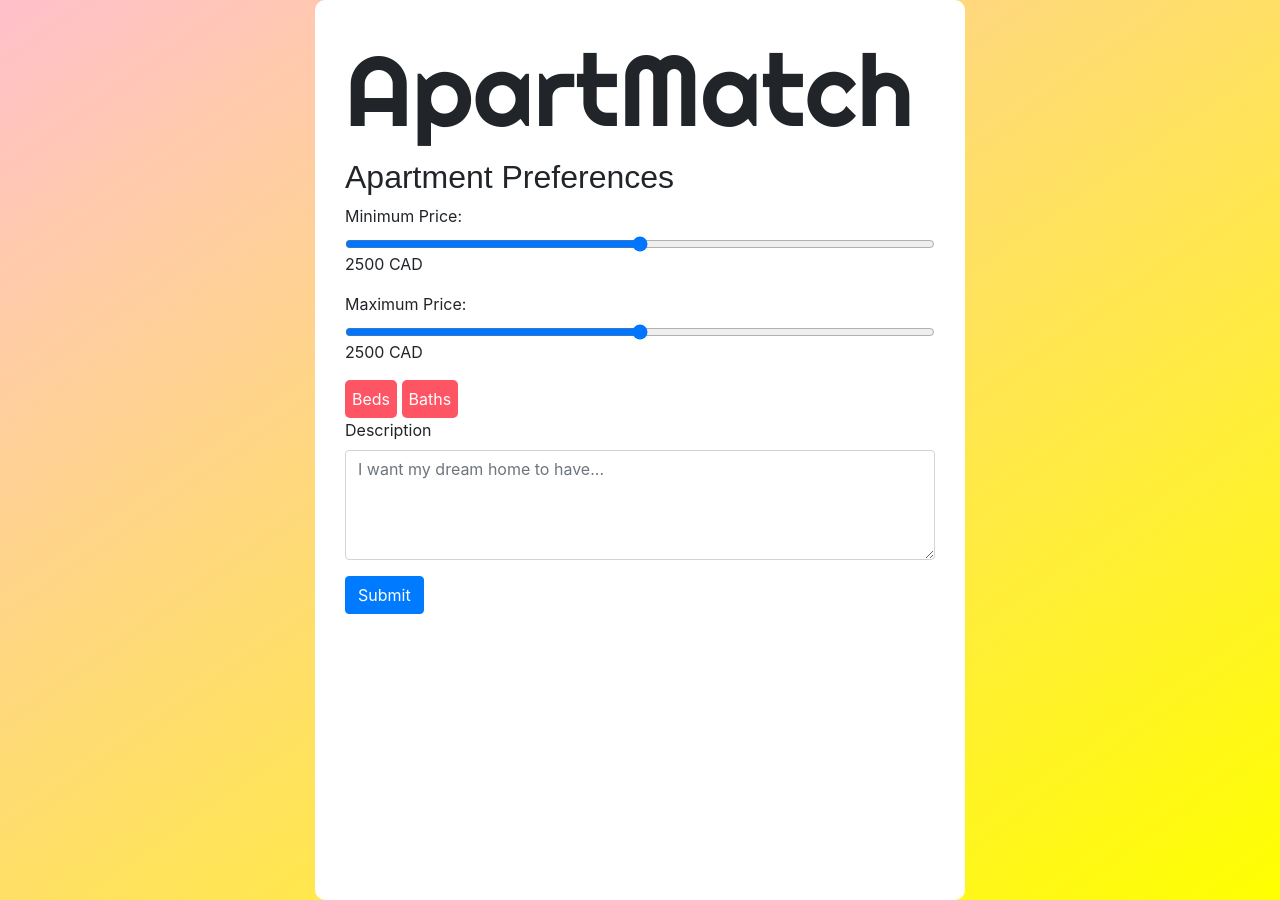
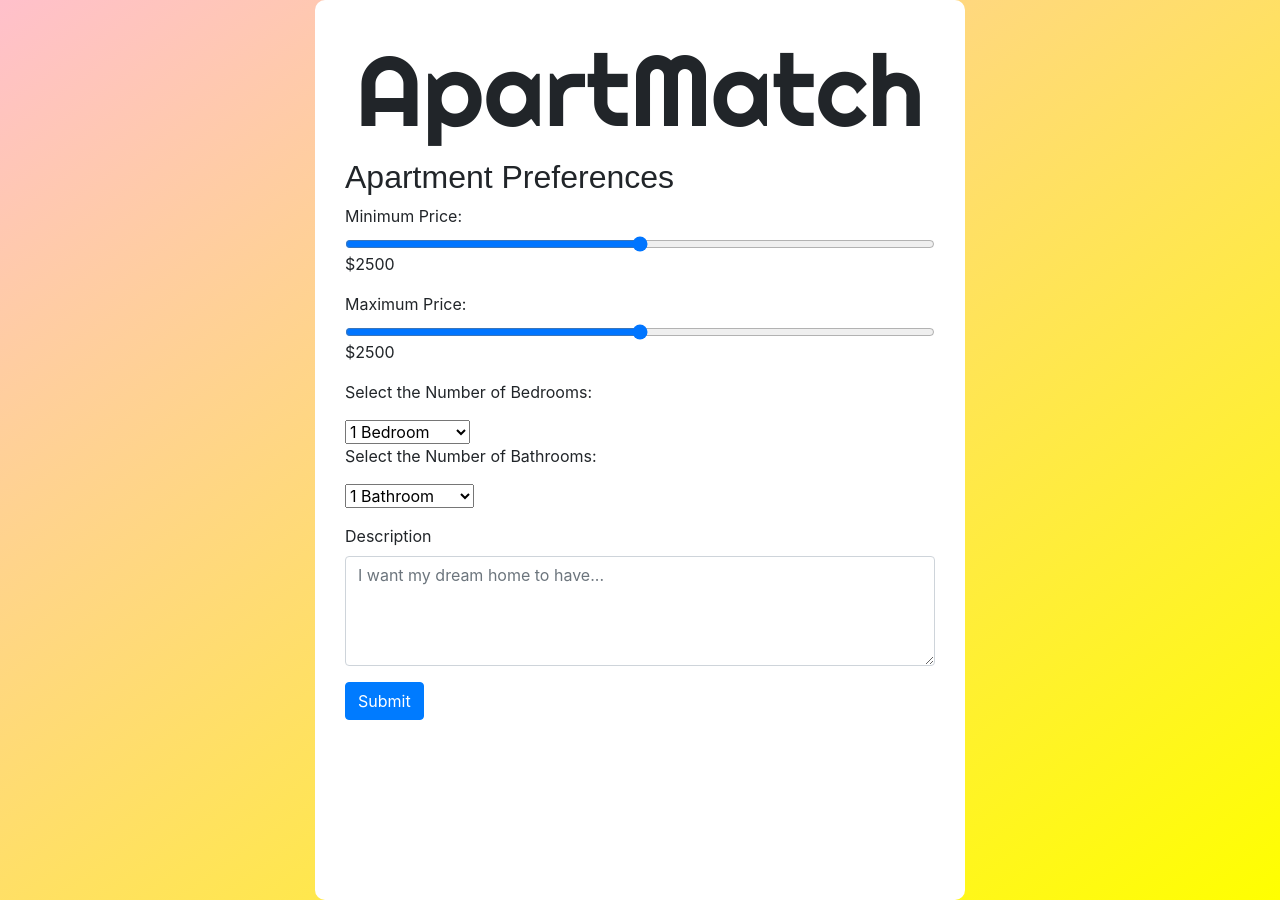
Before and after one commit to thabnir/ApartMatch, a Flask app: page / in a window 1280 px wide. Run offline with Flask 3, Linux system fonts and the light colour scheme; some libraries are stand-ins or nearby versions.

Commit message:
major ui enhancements

```diff
--- a/app.py
+++ b/app.py
@@ -27,10 +27,7 @@ bedroom_mapping = {
 
 @app.route('/search', methods=['GET', 'POST'])
 def search():
-    form = request.form
-    user_prefs = form.to_dict()
-    print("behold, the user data:")
-    print(user_prefs)
+    user_prefs = request.form.to_dict()
 
     # TODO: TRANSLATE THE DESCRIPTIONS
     # MANY ARE IN FRENCH (BASTARDS)
@@ -38,13 +35,8 @@ def search():
     # DO A FILTERING PROCESS?
     # MAYBE THAT CAN BE PART OF THE AI CHUNK THAT WE ARE SUPPOSED TO HAVE
 
-    # print the search data input
-    print("Printing the search data input")
-    for key, value in user_prefs.items():
-        print(f"{key}: {value}")
-
     apt_data = realtor.get_listings(page=1,
-                                    count=20,
+                                    count=50,
                                     rent_max=user_prefs['maxPrice'],
                                     rent_min=user_prefs['minPrice'],
                                     beds=bedroom_mapping[user_prefs['beds']],
@@ -58,12 +50,13 @@ def search():
         apartment['transitscore'] = int(apartment['transitscore'])
         apartment['bikescore'] = int(apartment['bikescore'])
 
-    apt = apt_data[0]
-    # print formatted data
-    for key, value in apt.items():
-        print(f"{key}: {value}")
+        # remove the (numbers) at the end of the description
+        apartment['description'] = apartment['description'].split('(')[0]
 
-    return render_template('tinder.html', data=apt_data)
+        # remove the extra info at the end of the address
+        apartment['address'] = apartment['address'].split('(')[0]
+
+    return render_template('tind2.html', data=apt_data)
 
 
 if __name__ == '__main__':
--- a/static/index.css
+++ b/static/index.css
@@ -1,5 +1,4 @@
 /* Apartment Match header style */
-<link href='https://fonts.googleapis.com/css?family=Righteous' rel='stylesheet'>
 
 h1 {
   font-family: 'Righteous', sans-serif;
--- a/templates/index.html
+++ b/templates/index.html
@@ -1,13 +1,16 @@
 <!DOCTYPE html>
 <html lang="en">
   <head>
+<!--     <link
+      rel="stylesheet"
+      type="text/css"
+      href="{{ url_for('static',filename='/index.css') }}"
+    /> -->
     <link
       rel="stylesheet"
       type="text/css"
       href="/static/index.css"
     />
-    <link href='https://fonts.googleapis.com/css?family=Righteous' rel='stylesheet'>
-
     <meta charset="UTF-8" />
     <meta name="viewport" content="width=device-width, initial-scale=1.0" />
     <div class="mx-auto" style="width: 650px"><title>ApartMatch</title></div>
@@ -15,10 +18,12 @@
       href="https://maxcdn.bootstrapcdn.com/bootstrap/4.5.2/css/bootstrap.min.css"
       rel="stylesheet"
     />
+    <link href='https://fonts.googleapis.com/css?family=Righteous' rel='stylesheet'>
     <style>
     h1 {
       font-family: 'Righteous', sans-serif;
       font-size: 100px;
+      text-align: center;
     }
   </style>
   </head>
@@ -36,9 +41,9 @@
             name="minPrice"
             min="0"
             max="5000"
-            step="50"
+            step="100"
           />
-          <span id="minPriceValue">0</span> CAD
+          $<span id="minPriceValue">0</span>
         </div>
         <div class="form-group">
           <label for="maxPrice">Maximum Price:</label>
@@ -49,46 +54,40 @@
             name="maxPrice"
             min="0"
             max="5000"
-            step="50"
+            step="100"
           />
-          <span id="maxPriceValue">8000</span> CAD
+            $<span id="maxPriceValue">5000</span>
         </div>
 
-        <div class="dropdown">
-          <div class="dropbtn">Beds</div>
-          <div class="dropdown-content">
-            <a href="#" data-value="ONE">1</a>
-            <a href="#" data-value="ONE_PLUS">1+</a>
-            <a href="#" data-value="TWO">2</a>
-            <a href="#" data-value="TWO_PLUS">2+</a>
-            <a href="#" data-value="THREE">3</a>
-            <a href="#" data-value="THREE_PLUS">3+</a>
-            <a href="#" data-value="FOUR">4</a>
-            <a href="#" data-value="FOUR_PLUS">4+</a>
-            <a href="#" data-value="FIVE">5</a>
-            <a href="#" data-value="FIVE_PLUS">5+</a>
+          <div class="form-group">
+              <p>Select the Number of Bedrooms:</p>
+              <select class="form-select" id="beds" name="beds">
+                  <option value="ONE">1 Bedroom</option>
+                  <option value="ONE_PLUS">1+ Bedrooms</option>
+                  <option value="TWO">2 Bedrooms</option>
+                  <option value="TWO_PLUS">2+ Bedrooms</option>
+                  <option value="THREE">3 Bedrooms</option>
+                  <option value="THREE_PLUS">3+ Bedrooms</option>
+                  <option value="FOUR">4 Bedrooms</option>
+                  <option value="FOUR_PLUS">4+ Bedrooms</option>
+                  <option value="FIVE">5 Bedrooms</option>
+                  <option value="FIVE_PLUS">5+ Bedrooms</option>
+              </select>
+
+              <p>Select the Number of Bathrooms:</p>
+              <select class="form-select" id="baths" name="baths">
+                  <option value="ONE">1 Bathroom</option>
+                  <option value="ONE_PLUS">1+ Bathrooms</option>
+                  <option value="TWO">2 Bathrooms</option>
+                  <option value="TWO_PLUS">2+ Bathrooms</option>
+                  <option value="THREE">3 Bathrooms</option>
+                  <option value="THREE_PLUS">3+ Bathrooms</option>
+                  <option value="FOUR">4 Bathrooms</option>
+                  <option value="FOUR_PLUS">4+ Bathrooms</option>
+                  <option value="FIVE">5 Bathrooms</option>
+                  <option value="FIVE_PLUS">5+ Bathrooms</option>
+              </select>
           </div>
-          <span id="beds" name="beds"></span>
-        </div>
-
-        <div class="dropdown">
-          <div class="dropbtn">Baths</div>
-          <div class="dropdown-content">
-            <a href="#" data-value="ONE">1</a>
-            <a href="#" data-value="ONE_PLUS">1+</a>
-            <a href="#" data-value="TWO">2</a>
-            <a href="#" data-value="TWO_PLUS">2+</a>
-            <a href="#" data-value="THREE">3</a>
-            <a href="#" data-value="THREE_PLUS">3+</a>
-            <a href="#" data-value="FOUR">4</a>
-            <a href="#" data-value="FOUR_PLUS">4+</a>
-            <a href="#" data-value="FIVE">5</a>
-            <a href="#" data-value="FIVE_PLUS">5+</a>
-          </div>
-          <span id="baths" name="baths"></span>
-        </div>
-
-        <form action="#" method="post">
           <div class="form-group">
               <label for="tags">Description</label>
               <textarea
@@ -100,7 +99,7 @@
               ></textarea>
           </div>
           <span id="query"></span>
-        </form>
+
             <button type="submit" class="btn btn-primary">Submit</button>
       </form>
     </div>
```
Also changed, not shown: templates/tind2.html (added, +81 -0 lines), templates/tinder.html (+6 -2 lines), scrape_page.py (added), 1 other file. Lines whose indentation alone changed are shown as unchanged.
